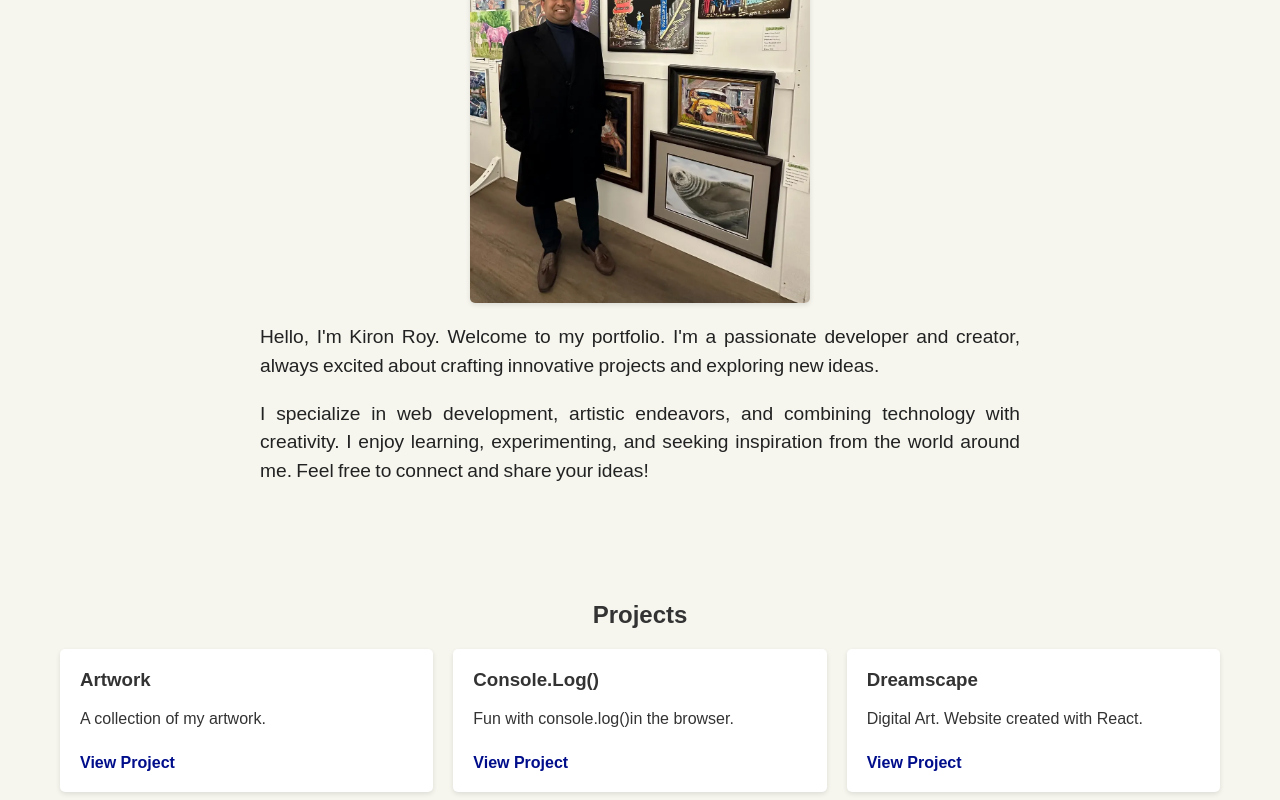
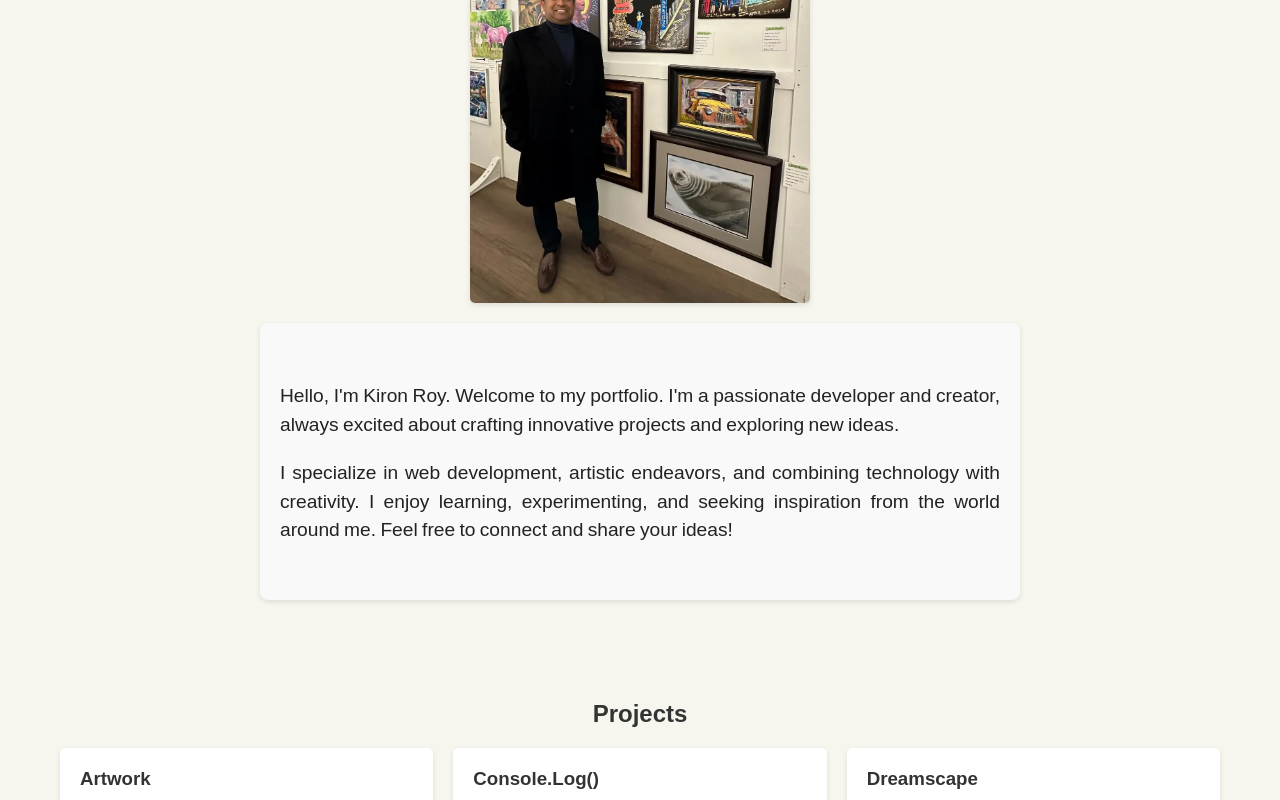
Before and after one commit to kironroy/kironroy-react, a React (Create React App) app: page / in a window 1280 px wide. Shown: the part 415-1215 px from the top of the page. Built offline with nearby package versions, Linux system fonts and the light colour scheme; a web font is replaced by a local one.

Commit message:
div
- about me div created

```diff
--- a/src/components/About.css
+++ b/src/components/About.css
@@ -3,6 +3,13 @@
   margin: 0 auto;
   padding: 40px 20px;
   text-align: center;
+}
+
+.about-text {
+  background-color: #f9f9f9;
+  padding: 40px 20px;
+  border-radius: 8px;
+  box-shadow: 0 2px 5px rgba(0, 0, 0, 0.1);
 }
 
 .about h2 {
--- a/src/components/About.js
+++ b/src/components/About.js
@@ -13,6 +13,7 @@ const About = () => {
           alt="Kiron Roy"
           className="about-image"
         />
+        <div className="about-text">
           <p>
             Hello, I'm Kiron Roy. Welcome to my portfolio. I'm a passionate
             developer and creator, always excited about crafting innovative
@@ -20,9 +21,11 @@ const About = () => {
           </p>
           <p>
             I specialize in web development, artistic endeavors, and combining
-          technology with creativity. I enjoy learning, experimenting, and seeking inspiration from the world around
-          me. Feel free to connect and share your ideas!
+            technology with creativity. I enjoy learning, experimenting, and
+            seeking inspiration from the world around me. Feel free to connect
+            and share your ideas!
           </p>
+        </div>
       </div>
     </section>
   );
```
Lines whose indentation alone changed are shown as unchanged.
